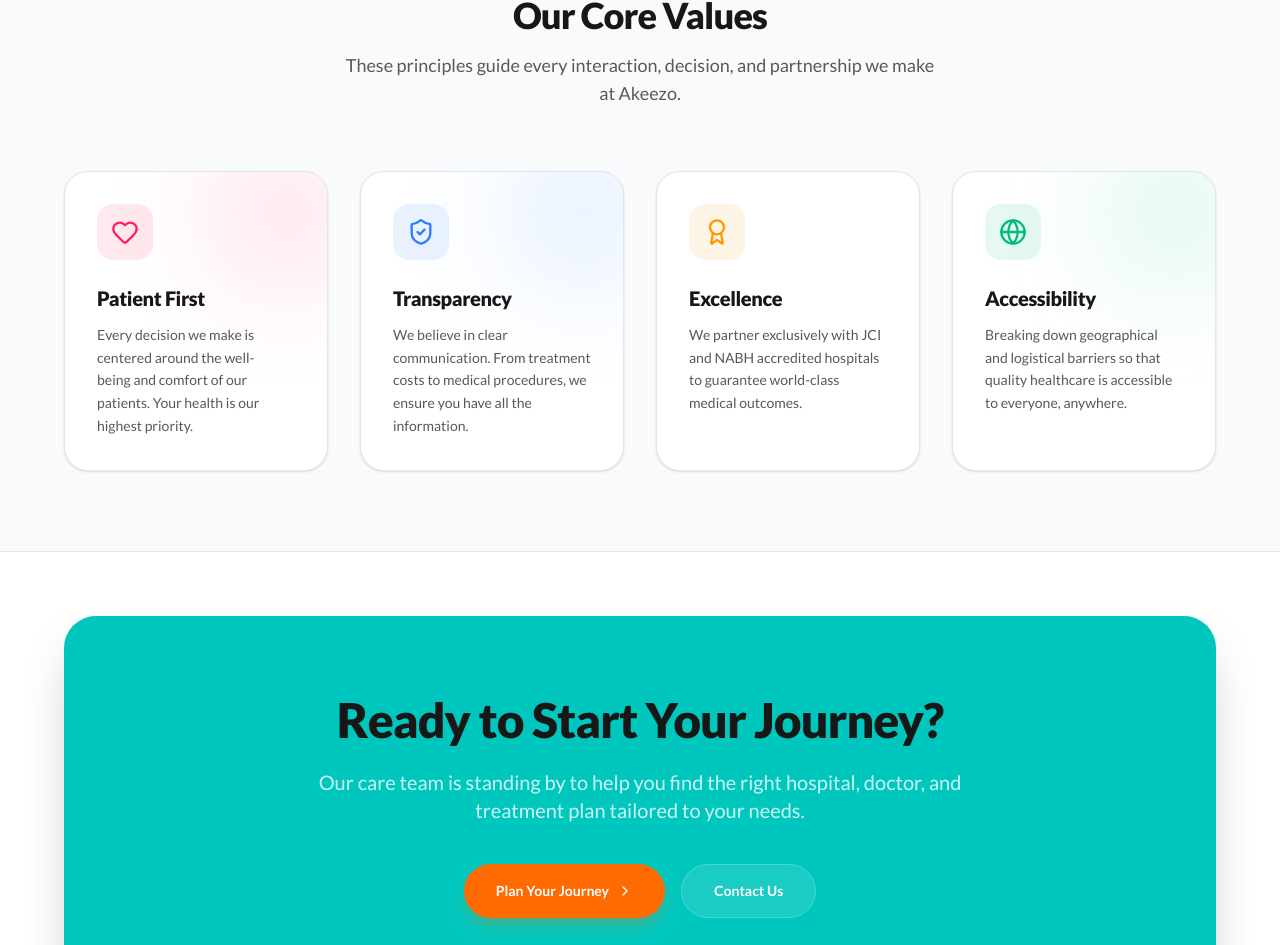
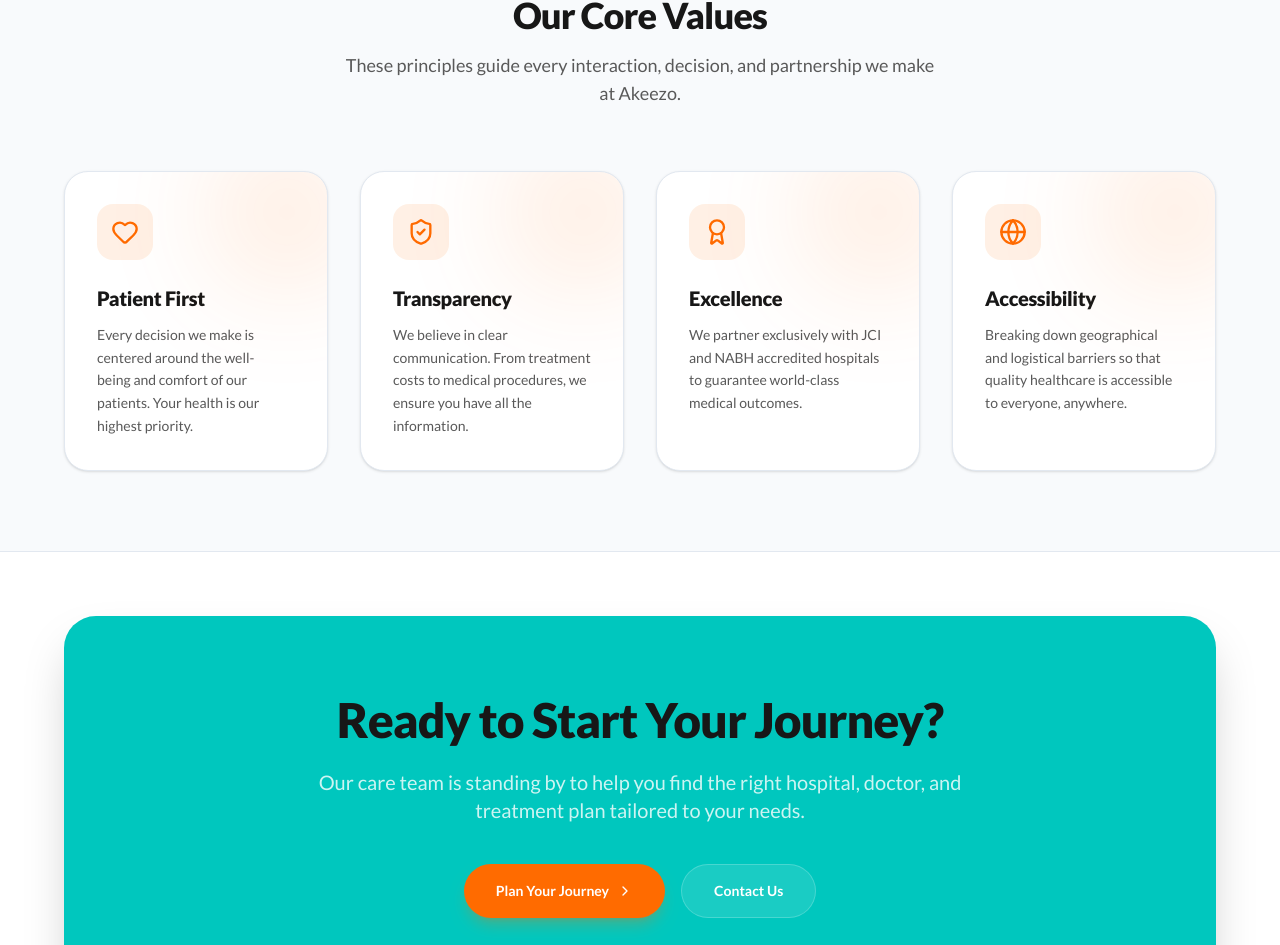
Before and after one commit to MackStroke/akeezo, a React (Vite) app in the folder client/: page /about in a window 1280 px wide. Shown: the part 1668-2613 px from the top of the page. Built offline with nearby package versions, Linux system fonts and the light colour scheme; no server answers.

Commit message:
Standardize Core Values colors to match primary brand theme

```diff
--- a/client/src/pages/AboutPage.jsx
+++ b/client/src/pages/AboutPage.jsx
@@ -33,32 +33,32 @@ const VALUES = [
     title: 'Patient First',
     description: 'Every decision we make is centered around the well-being and comfort of our patients. Your health is our highest priority.',
     icon: Heart,
-    color: 'text-rose-500',
-    bg: 'bg-rose-500/10'
+    color: 'text-primary',
+    bg: 'bg-primary/10'
   },
   {
     id: 'v2',
     title: 'Transparency',
     description: 'We believe in clear communication. From treatment costs to medical procedures, we ensure you have all the information.',
     icon: ShieldCheck,
-    color: 'text-blue-500',
-    bg: 'bg-blue-500/10'
+    color: 'text-primary',
+    bg: 'bg-primary/10'
   },
   {
     id: 'v3',
     title: 'Excellence',
     description: 'We partner exclusively with JCI and NABH accredited hospitals to guarantee world-class medical outcomes.',
     icon: Award,
-    color: 'text-amber-500',
-    bg: 'bg-amber-500/10'
+    color: 'text-primary',
+    bg: 'bg-primary/10'
   },
   {
     id: 'v4',
     title: 'Accessibility',
     description: 'Breaking down geographical and logistical barriers so that quality healthcare is accessible to everyone, anywhere.',
     icon: Globe,
-    color: 'text-emerald-500',
-    bg: 'bg-emerald-500/10'
+    color: 'text-primary',
+    bg: 'bg-primary/10'
   }
 ];
 
```
